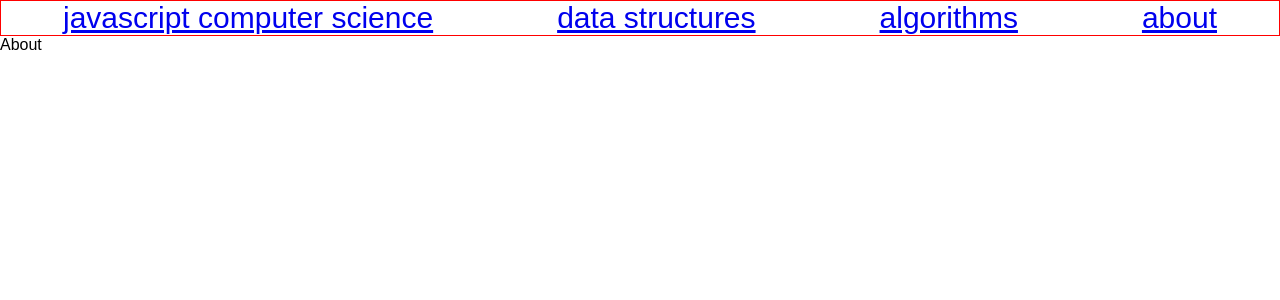
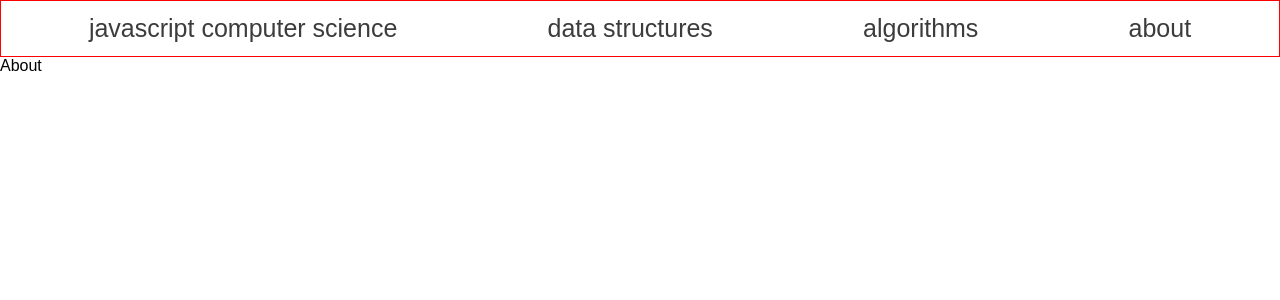
Before and after one commit to jspeda/jsdatastructures, a React (Create React App) app: page /about in a window 1280 px wide. Shown: the top 300 px of the page. Built offline with nearby package versions, Linux system fonts and the light colour scheme.

Commit message:
Light styling to Header component.

```diff
--- a/src/App.css
+++ b/src/App.css
@@ -2,4 +2,6 @@
   text-align: center;
   display: flex;
   flex-direction: column;
+  background: #e0fbfc;
+  min-height: 100vh;
 }
--- a/src/Header.css
+++ b/src/Header.css
@@ -2,5 +2,18 @@
   display: flex;
   border: 1px solid red;
   justify-content: space-around;
-  font-size: 30px;
+  font-size: 25px;
+  padding: 1%;
+  text-decoration: none;
+  color: #3c3c3c;
 }
+
+a {
+  text-decoration: none;
+  color: inherit;
+  transition: color 0.4s, text-decoration 0.5s;
+}
+
+a:hover {
+  color: #d5364e;
+}
```
